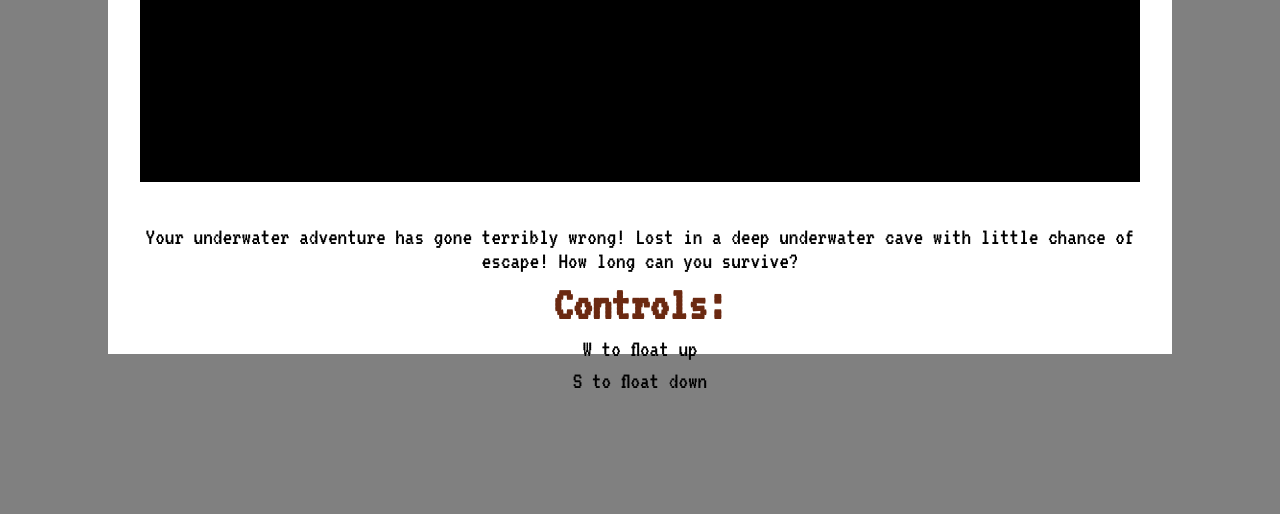
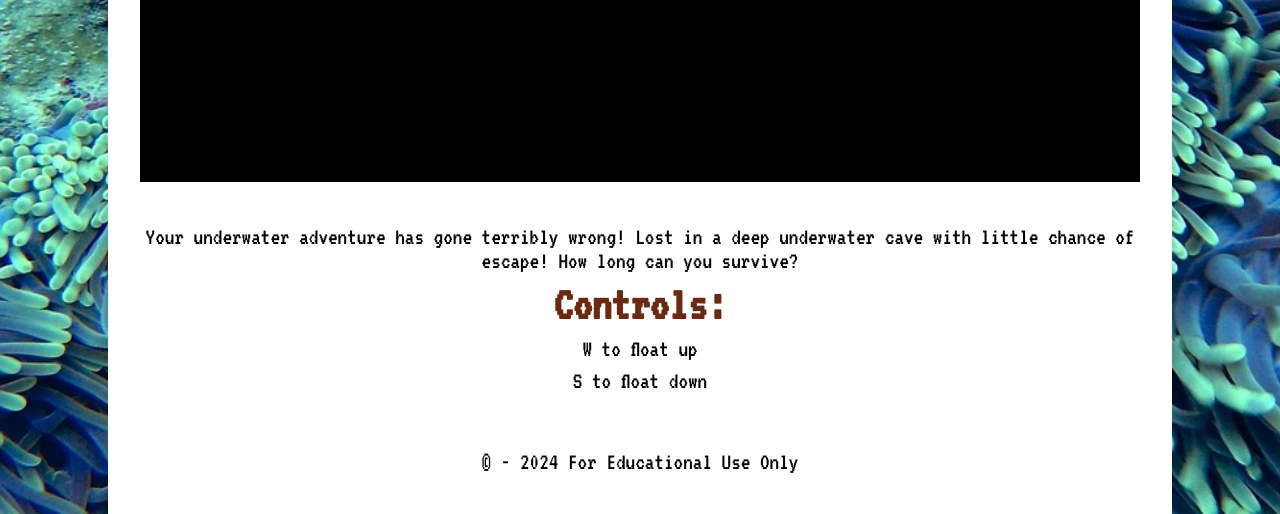
Before and after one commit to luke-rushton/submarine-game, a website built with Vite: page pseudo-3d/index.html in a window 1280 px wide. Shown: the part 446-960 px from the top of the page. Before the commit the page ends 839 px from the top, so only its background shows below. Built offline with nearby package versions, Linux system fonts and the light colour scheme.

Commit message:
added html stylings

```diff
--- a/pseudo-3d/index.html
+++ b/pseudo-3d/index.html
@@ -20,10 +20,12 @@
 
 </head>
 <body>
-    <main>
+    <header>
         <div id="title-div">
             <h1 class="animate__animated animate__slower animate__heartBeat animate__infinite">Submarine Adventure!</h1>
         </div>
+    </header>
+    <main>
         <div id="game">
             <canvas id="game-canvas"></canvas>
             <div tabindex="-1" id="start-screen">
@@ -37,5 +39,8 @@
             <p>S to float down</p>
         </div>
     </main>
+    <footer>
+        <p>&copy; - 2024 For Educational Use Only</p>
+    </footer>
 </body>
 </html>
--- a/pseudo-3d/style.css
+++ b/pseudo-3d/style.css
@@ -4,6 +4,9 @@ body{
     font-family: "VT323", monospace, Arial, Helvetica, sans-serif;
     font-weight: 400;
     font-style: normal;
+    background-image: url('/reef-background.jpg');
+    background-repeat: no-repeat;
+    background-size: cover
 }
 main{
     background-color: white;
@@ -11,6 +14,22 @@ main{
     width: 1064px;
     margin: auto;
 
+}
+header{
+    background-color: white;
+    width: 1064px;
+    margin: auto;
+
+}
+footer{
+    background-color: white;
+    width: 1064px;
+    margin: auto;
+    height: 4rem;
+}
+footer p{
+    margin: 0px;
+    text-align: center;
 }
 h1{
     text-align: center;
```
Also changed, not shown: pseudo-3d/reef-background.jpg (added).
